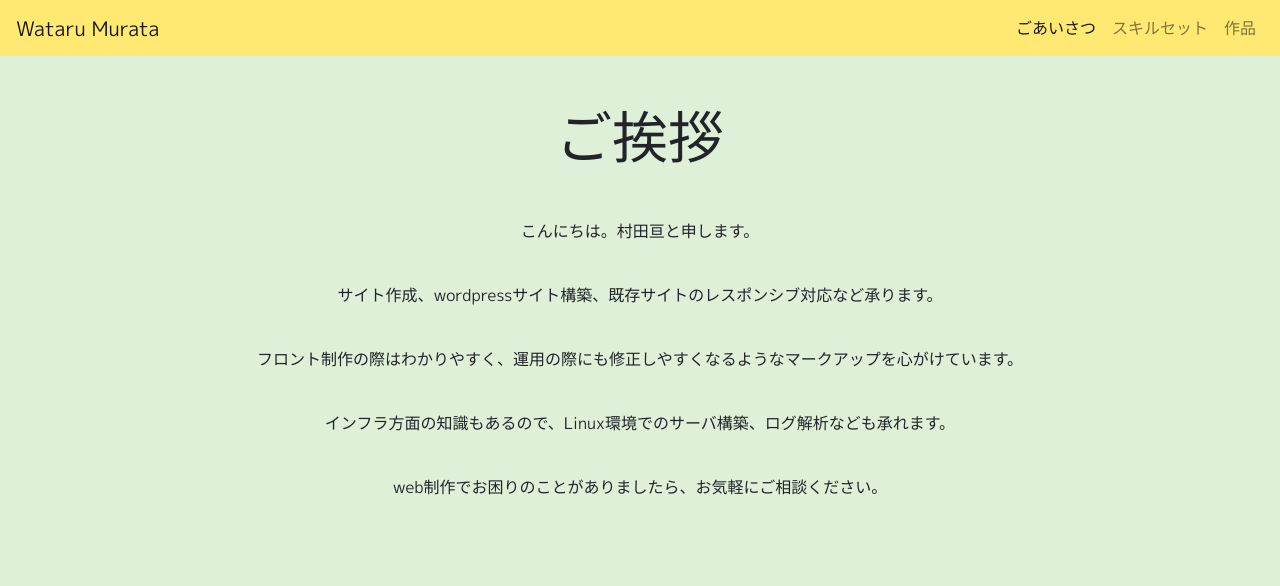
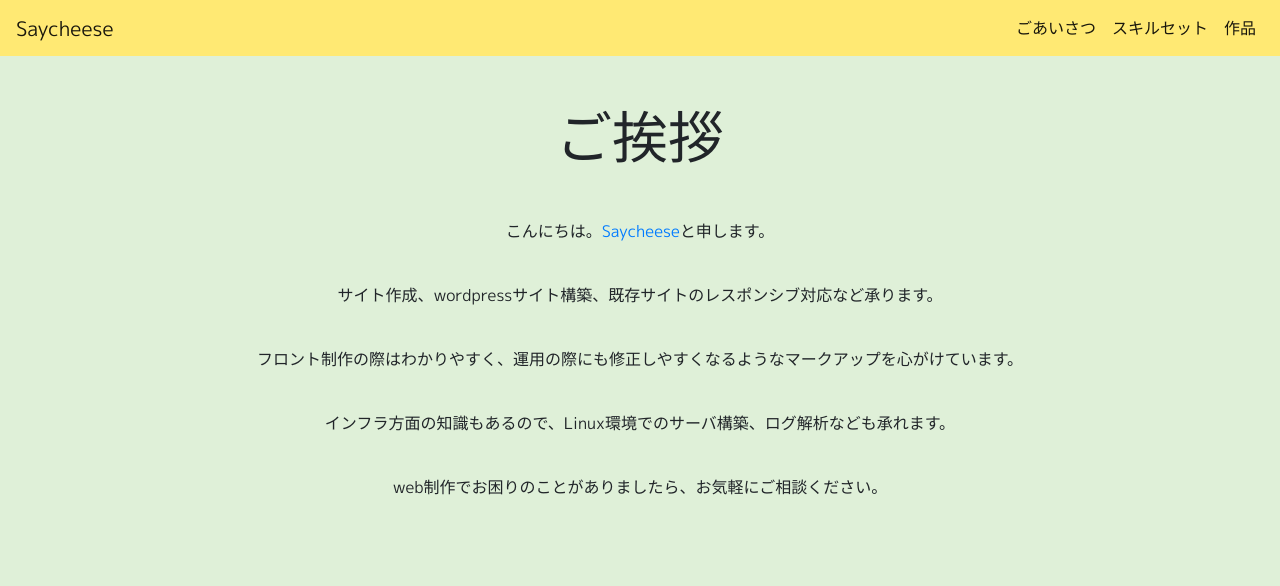
Before and after one commit to tarurata/portfolio, a PHP site: page /index.html in a window 1280 px wide. Shown: the top 586 px of the page. Run offline with PHP 8.4, Linux system fonts and the light colour scheme; some libraries are stand-ins or nearby versions.

Commit message:
change name and add link for the name

```diff
--- a/index.html
+++ b/index.html
@@ -11,12 +11,12 @@
     <link href="https://fonts.googleapis.com/css?family=M+PLUS+1p" rel="stylesheet">
     <link rel="stylesheet" href="css/style.css">
 
-    <title>Wataru's Portfolio</title>
+    <title>Saycheese's Portfolio</title>
   </head>
   <body>
 
     <!--ナビゲーションバー-->
-    <nav class="navbar navbar-expand-lg navbar-light sticky-top"> <a class="navbar-brand" href="#">Wataru Murata</a>
+    <nav class="navbar navbar-expand-lg navbar-light sticky-top"> <a class="navbar-brand" href="#">Saycheese</a>
       <button class="navbar-toggler" type="button" data-toggle="collapse" data-target="#navbarSupportedContent" aria-controls="navbarSupportedContent" aria-expanded="false" aria-label="Toggle navigation">
         <span class="navbar-toggler-icon"></span>
       </button>
@@ -26,10 +26,10 @@
           <li class="nav-item active">
             <a class="nav-link" href="#greeting">ごあいさつ</a>
           </li>
-          <li class="nav-item">
+          <li class="nav-item active">
             <a class="nav-link" href="#skills">スキルセット</a>
           </li>
-          <li class="nav-item">
+          <li class="nav-item active">
             <a class="nav-link" href="#works">作品</a>
           </li>
       </div>
@@ -38,14 +38,16 @@
     <!--あいさつコンテナ -->
     <div class="greeting container col-auto py-5" id="greeting">
 
+      <div class="bg">
         <div class="contents">
           <div class="col-12">
             <h2 class="display-4 text-center mb-4">ご挨拶</h2><br>
-          <p class="text-center">こんにちは。村田亘と申します。</p><br>
+            <p class="text-center">こんにちは。<a href="https://www.lancers.jp/profile/saycheese5963">Saycheese</a>と申します。</p><br>
             <p class="text-center">サイト作成、wordpressサイト構築、既存サイトのレスポンシブ対応など承ります。</p><br>
             <p class="text-center">フロント制作の際はわかりやすく、運用の際にも修正しやすくなるようなマークアップを心がけています。</p><br>
             <p class="text-center">インフラ方面の知識もあるので、Linux環境でのサーバ構築、ログ解析なども承れます。</p><br>
             <p class="text-center">web制作でお困りのことがありましたら、お気軽にご相談ください。</p><br>
+          </div>
         </div>
       </div>
       <!--<img class="col-4" src="images/serverside.png" alt="">-->
```
Also changed, not shown: css/style.css (+10 -0 lines), images/sky_bg.jpg (added). Lines whose indentation alone changed are shown as unchanged.
